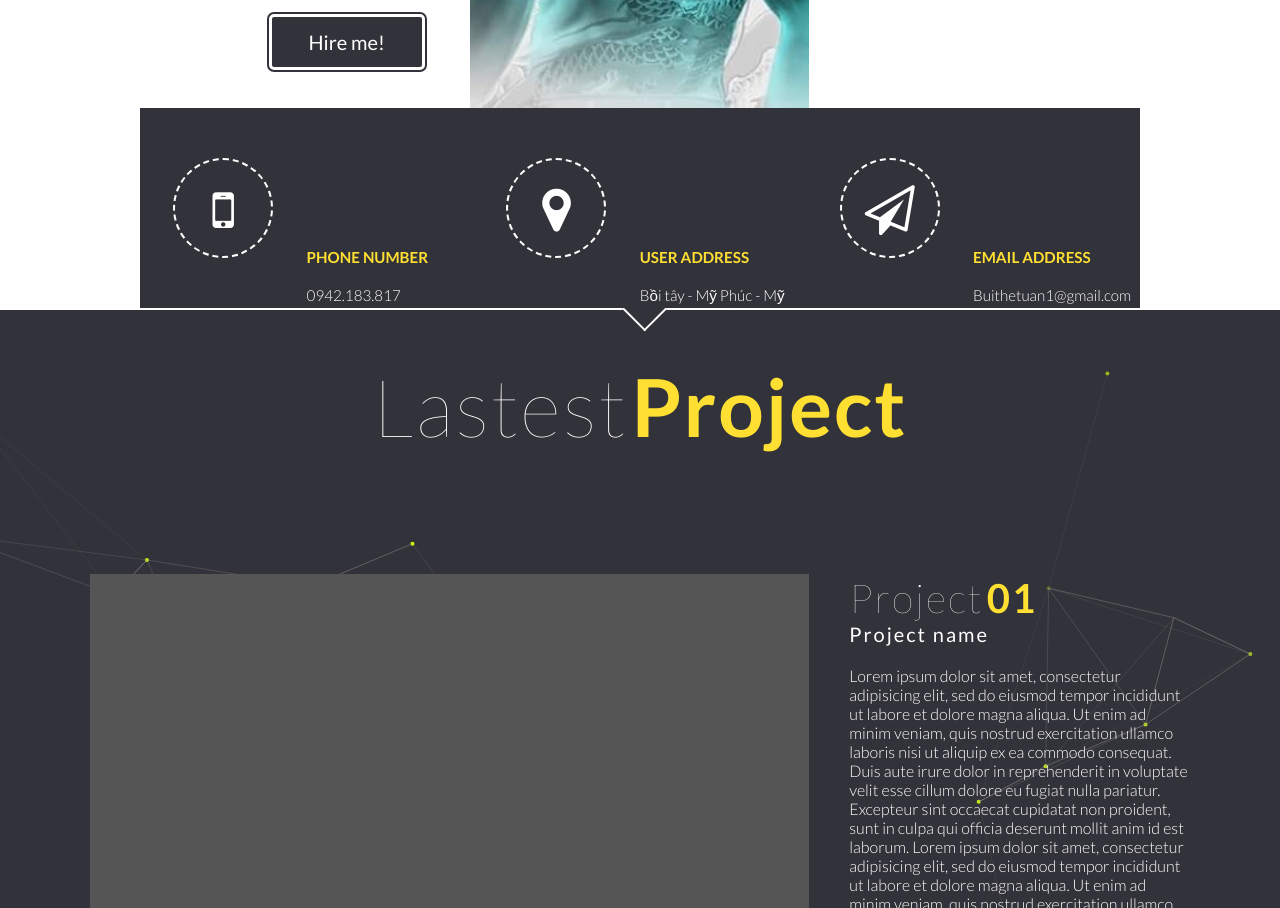
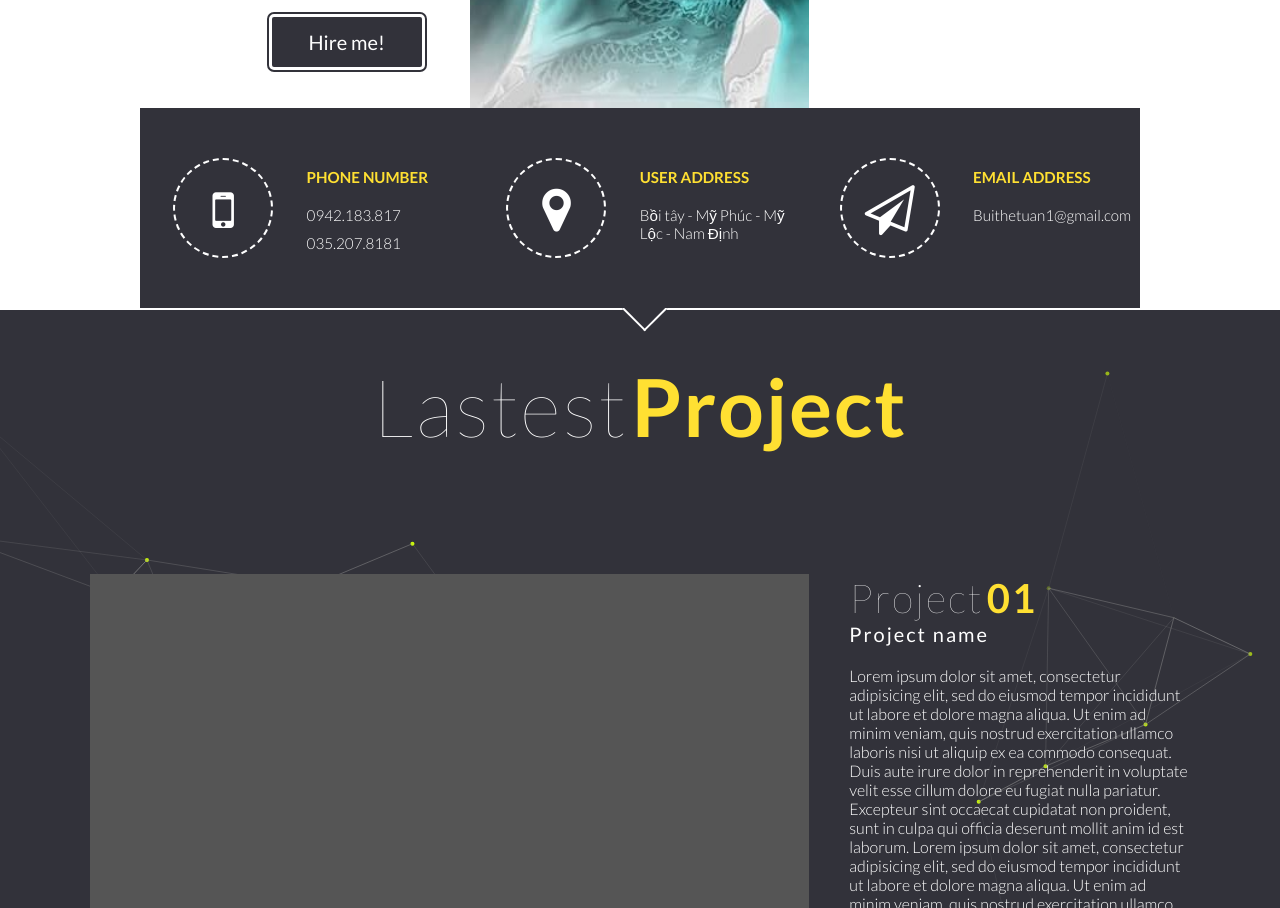
Before and after one commit to Tuanbui96/resume, a website: page index.html in a window 1280 px wide. Shown: the part 1222-2130 px from the top of the page. Drawn offline with Linux system fonts and the light colour scheme.

Commit message:
about contact padding fix

```diff
--- a/resources/scss/main.scss
+++ b/resources/scss/main.scss
@@ -346,7 +346,6 @@ html, body{
 	height: 20rem;
 	margin: 0 auto;
 	background-color: $color-dark;
-	padding: 8rem 0;
 
 	&__logo{
 		height: 10rem;
@@ -572,7 +571,6 @@ html, body{
 	.heading-primary{
 			margin: 2rem;
 			letter-spacing: 0.2rem;
-
 			text-align: center;
 			position: relative;
 
```
Also changed, not shown: resources/css/style.css.
